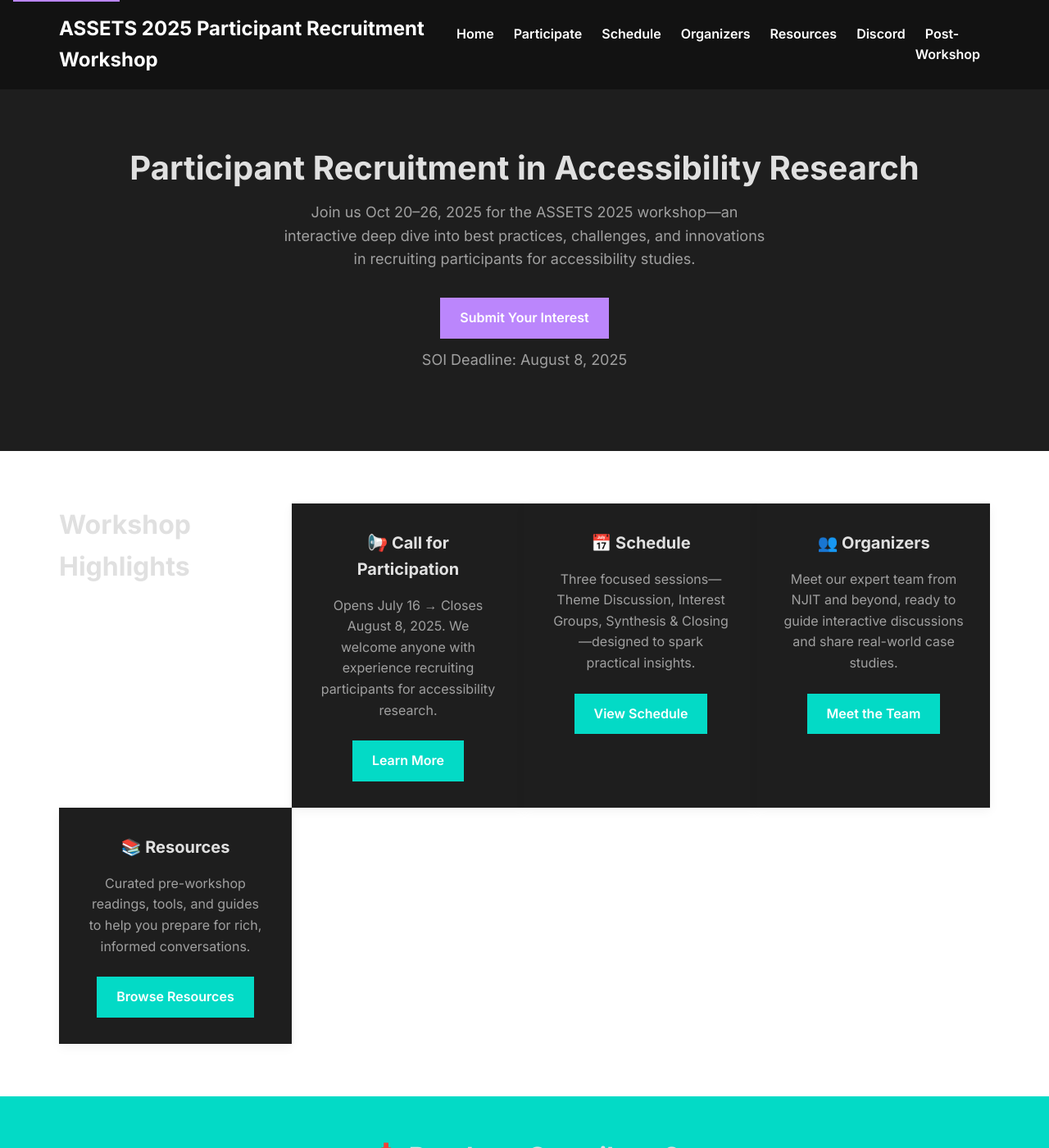
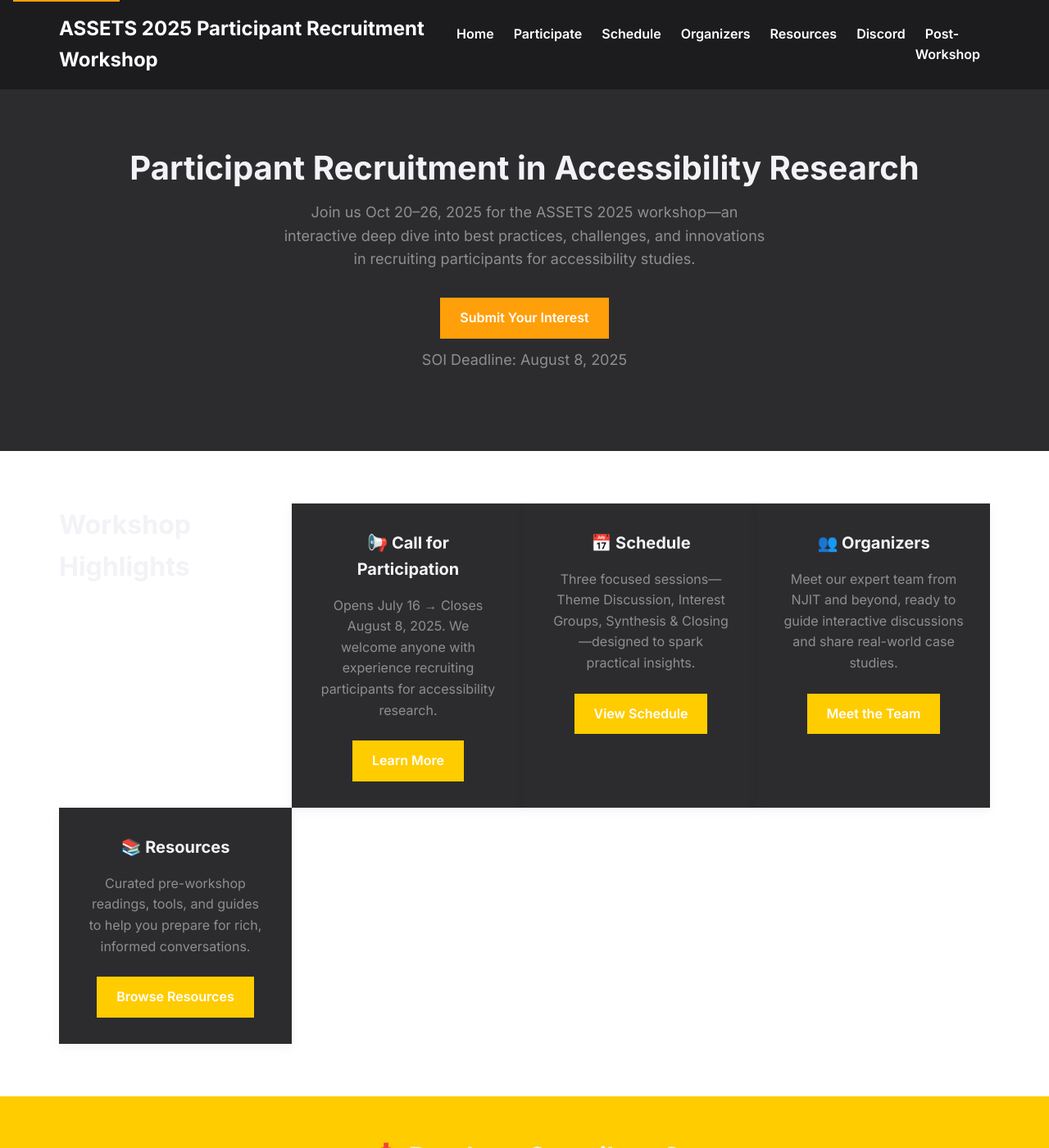
Before and after one commit to assets-recruitment-2025/assets-recruitment-2025.github.io, a Jekyll site: the page built from index.md, in a window 1280 px wide and 1400 px high. Shown: the whole window at 82% size. Built offline with Jekyll 4.4.1, drawn with Linux system fonts in a browser that asks for light colours.

Commit message:
Polish header & update color palette

```diff
--- a/assets/css/style.css
+++ b/assets/css/style.css
@@ -4,13 +4,14 @@
 @import url('https://fonts.googleapis.com/css2?family=Inter:wght@400;600;700&display=swap');
 
 :root {
-  --clr-primary:   #121212; /* page background */
-  --clr-surface:   #1E1E1E; /* cards, nav */
-  --clr-text:      #E0E0E0; /* primary text */
-  --clr-text-muted:#A0A0A0; /* secondary text */
-  --clr-accent:    #BB86FC; /* buttons, links */
-  --clr-secondary: #03DAC6; /* hover, highlights */
+  --clr-primary:   #1C1C1E; /* page background */
+  --clr-surface:   #2C2C2E; /* cards, nav */
+  --clr-text:      #F2F2F7; /* primary text */
+  --clr-text-muted:#8E8E93; /* secondary text */
+  --clr-accent:    #FF9F0A; /* buttons, links */
+  --clr-secondary: #FFCC00; /* hover, highlights */
 }
+
 
 /* 2) RESET & BASE */
 * {
```
